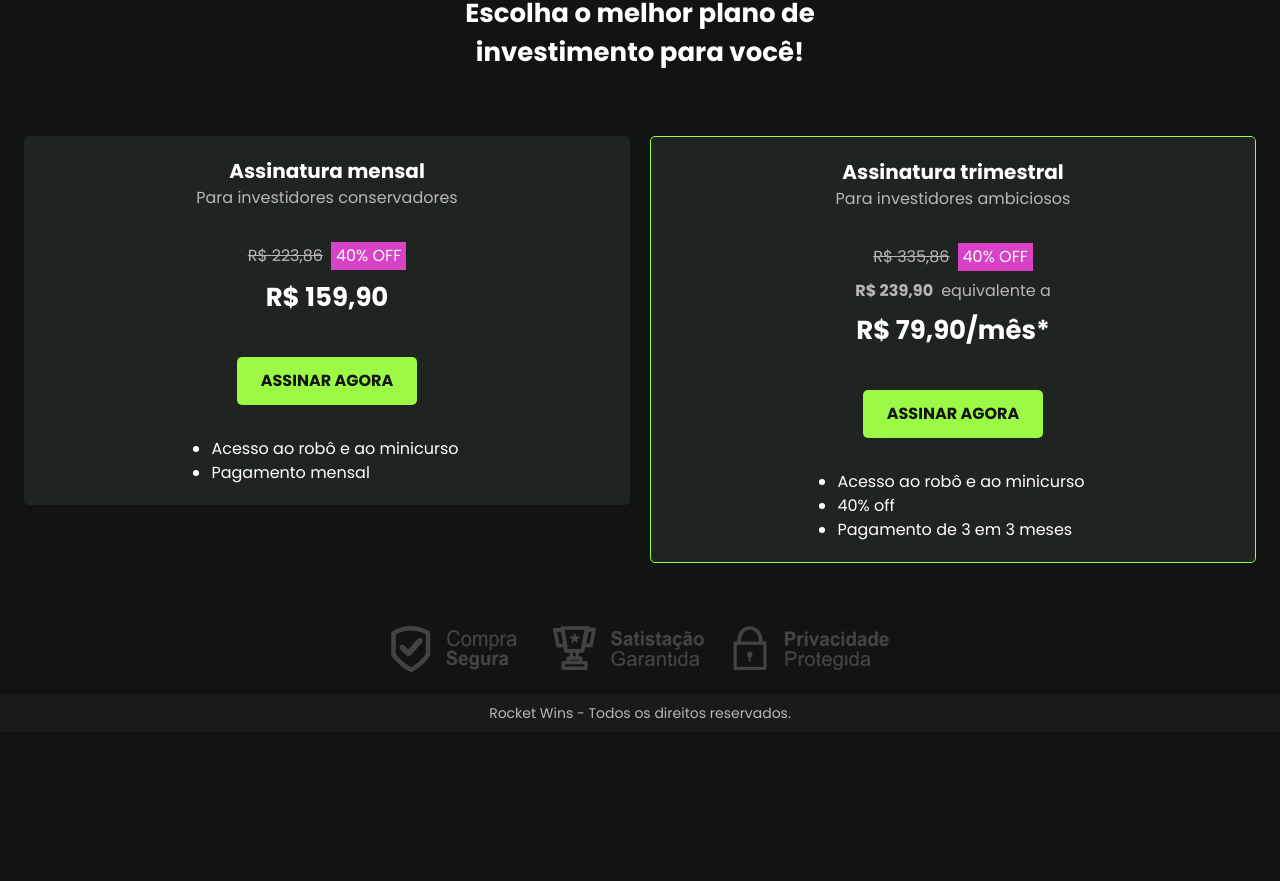
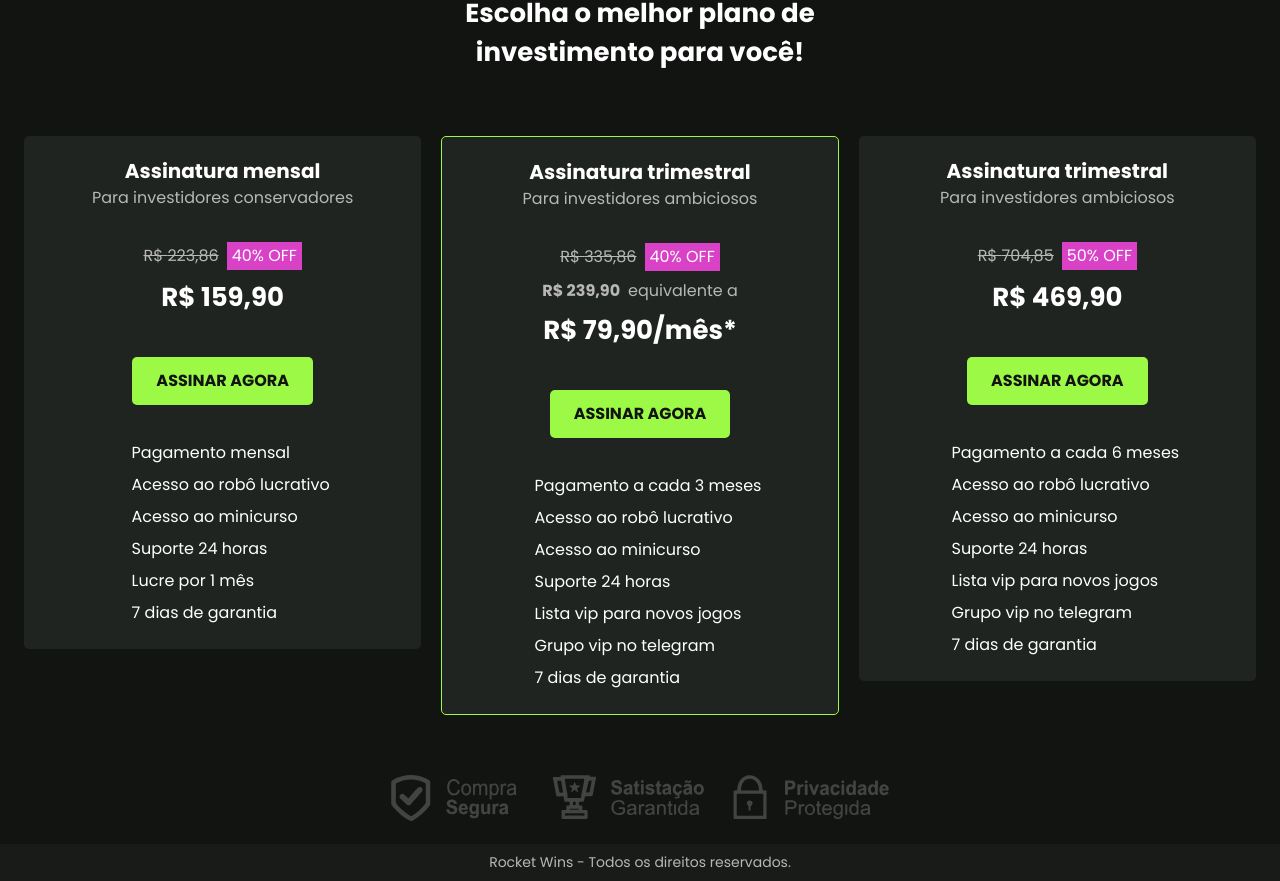
Before and after one commit to AdrianKnapp/boostt, a Next.js app: page / in a window 1280 px wide. Shown: the part 2868-3749 px from the top of the page. Before the commit the page ends 3600 px from the top, so only its background shows below. Built offline with nearby package versions, Linux system fonts and the light colour scheme.

Commit message:
Improved code

```diff
--- a/src/components/Seller/SellerCarousel/Item.tsx
+++ /dev/null
@@ -1,112 +0,0 @@
-import { Flex, ListItem, Text, UnorderedList } from '@chakra-ui/react';
-import { theme } from 'styles/theme';
-
-import Button from '../Button';
-
-type ItemProps = {
-  isPrincipal?: boolean;
-  title: string;
-  subtitle: string;
-  highPrice: string;
-  lowPrice: string;
-  discount: string;
-  description: string[];
-  monthlyPrice?: string;
-};
-
-const Item = ({
-  isPrincipal = false,
-  title,
-  subtitle,
-  discount,
-  highPrice,
-  lowPrice,
-  description,
-  monthlyPrice = '',
-}: ItemProps) => {
-  return (
-    <Flex
-      width="100%"
-      height="auto"
-      borderRadius={5}
-      bg="gray.700"
-      className="testee"
-      p={5}
-      direction="column"
-      gap={8}
-      borderWidth={isPrincipal ? 1 : 0}
-      borderColor={theme.colors.highlight}
-    >
-      <Flex direction="column" w="100%">
-        <Text
-          textAlign="center"
-          fontSize={theme.sizes.text.subtitle}
-          fontWeight="bold"
-        >
-          {title}
-        </Text>
-        <Text
-          textAlign="center"
-          fontSize={theme.sizes.text.description}
-          color={theme.colors.text.secondary}
-        >
-          {subtitle}
-        </Text>
-      </Flex>
-      <Flex direction="column" w="100%" gap={2}>
-        <Flex
-          w="100%"
-          justify="center"
-          align="center"
-          gap={2}
-          fontSize={theme.sizes.text.description}
-        >
-          <Text
-            textDecoration="line-through"
-            color={theme.colors.text.secondary}
-          >
-            R$ {highPrice}
-          </Text>
-          <Text bg={theme.colors.contrast} p="2px 5px">
-            {discount} OFF
-          </Text>
-        </Flex>
-        {isPrincipal ? (
-          <>
-            <Flex color={theme.colors.text.secondary} gap={2} justify="center">
-              <Text fontWeight="bold">R$ {lowPrice}</Text>
-              <Text>equivalente a</Text>
-            </Flex>
-            <Text
-              textAlign="center"
-              fontSize={theme.sizes.text.title}
-              fontWeight="bold"
-            >
-              R$ {monthlyPrice}
-            </Text>
-          </>
-        ) : (
-          <Text
-            textAlign="center"
-            fontSize={theme.sizes.text.title}
-            fontWeight="bold"
-          >
-            R$ {lowPrice}
-          </Text>
-        )}
-      </Flex>
-      <Flex justify="center">
-        <Button linkable />
-      </Flex>
-      <Flex justify="center">
-        <UnorderedList fontSize={theme.sizes.text.description}>
-          {description.map((item) => (
-            <ListItem key={item}>{item}</ListItem>
-          ))}
-        </UnorderedList>
-      </Flex>
-    </Flex>
-  );
-};
-
-export default Item;
--- /dev/null
+++ b/src/components/Seller/SellerCarousel/Item/Header.tsx
@@ -0,0 +1,32 @@
+import { Flex, Text } from '@chakra-ui/react';
+import { theme } from 'styles/theme';
+
+import { ItemProps } from '.';
+
+type HeaderProps = {
+  title: ItemProps['title'];
+  subtitle: ItemProps['subtitle'];
+};
+
+const Header = ({ title, subtitle }: HeaderProps) => {
+  return (
+    <Flex direction="column" w="100%">
+      <Text
+        textAlign="center"
+        fontSize={theme.sizes.text.subtitle}
+        fontWeight="bold"
+      >
+        {title}
+      </Text>
+      <Text
+        textAlign="center"
+        fontSize={theme.sizes.text.description}
+        color={theme.colors.text.secondary}
+      >
+        {subtitle}
+      </Text>
+    </Flex>
+  );
+};
+
+export default Header;
--- /dev/null
+++ b/src/components/Seller/SellerCarousel/Item/Pricing.tsx
@@ -0,0 +1,63 @@
+import { Flex, Text } from '@chakra-ui/react';
+import { theme } from 'styles/theme';
+
+import { ItemProps } from '.';
+
+type PricingProps = {
+  isPrincipal?: ItemProps['isPrincipal'];
+  highPrice: ItemProps['highPrice'];
+  discount: ItemProps['discount'];
+  price: ItemProps['price'];
+  monthlyPrice: ItemProps['monthlyPrice'];
+};
+
+const Pricing = ({
+  highPrice,
+  isPrincipal,
+  discount,
+  price,
+  monthlyPrice,
+}: PricingProps) => {
+  return (
+    <Flex direction="column" w="100%" gap={2}>
+      <Flex
+        w="100%"
+        justify="center"
+        align="center"
+        gap={2}
+        fontSize={theme.sizes.text.description}
+      >
+        <Text textDecoration="line-through" color={theme.colors.text.secondary}>
+          R$ {highPrice}
+        </Text>
+        <Text bg={theme.colors.contrast} p="2px 5px">
+          {discount} OFF
+        </Text>
+      </Flex>
+      {isPrincipal ? (
+        <>
+          <Flex color={theme.colors.text.secondary} gap={2} justify="center">
+            <Text fontWeight="bold">R$ {price}</Text>
+            <Text>equivalente a</Text>
+          </Flex>
+          <Text
+            textAlign="center"
+            fontSize={theme.sizes.text.title}
+            fontWeight="bold"
+          >
+            R$ {monthlyPrice}
+          </Text>
+        </>
+      ) : (
+        <Text
+          textAlign="center"
+          fontSize={theme.sizes.text.title}
+          fontWeight="bold"
+        >
+          R$ {price}
+        </Text>
+      )}
+    </Flex>
+  );
+};
+export default Pricing;
--- /dev/null
+++ b/src/components/Seller/SellerCarousel/Item/index.tsx
@@ -0,0 +1,69 @@
+import { Flex, ListItem, Text, UnorderedList } from '@chakra-ui/react';
+import Button from 'components/Seller/Button';
+import { theme } from 'styles/theme';
+
+import Header from './Header';
+import Pricing from './Pricing';
+
+export type ItemProps = {
+  isPrincipal?: boolean;
+  title: string;
+  subtitle: string;
+  highPrice: string;
+  price: string;
+  discount: string;
+  description: string[];
+  monthlyPrice?: string;
+};
+
+const Item = ({
+  isPrincipal = false,
+  title,
+  subtitle,
+  discount,
+  highPrice,
+  price,
+  monthlyPrice = '',
+  description,
+}: ItemProps) => {
+  return (
+    <Flex
+      width="100%"
+      height="auto"
+      borderRadius={5}
+      bg="gray.700"
+      className="testee"
+      p={5}
+      direction="column"
+      gap={8}
+      borderWidth={isPrincipal ? 1 : 0}
+      borderColor={theme.colors.highlight}
+    >
+      <Header title={title} subtitle={subtitle} />
+      <Pricing
+        discount={discount}
+        price={price}
+        highPrice={highPrice}
+        monthlyPrice={monthlyPrice}
+        isPrincipal={isPrincipal}
+      />
+      <Flex justify="center">
+        <Button linkable />
+      </Flex>
+      <Flex justify="center">
+        <UnorderedList
+          fontSize={theme.sizes.text.description}
+          listStyleType="none"
+        >
+          {description.map((item) => (
+            <ListItem key={item}>
+              <Text lineHeight={2}>{item}</Text>
+            </ListItem>
+          ))}
+        </UnorderedList>
+      </Flex>
+    </Flex>
+  );
+};
+
+export default Item;
--- a/src/components/Seller/SellerCarousel/index.tsx
+++ b/src/components/Seller/SellerCarousel/index.tsx
@@ -26,7 +26,7 @@ const SellerCarousel = () => {
         spaceBetween={20}
         breakpoints={{
           768: {
-            slidesPerView: 2,
+            slidesPerView: 3,
             spaceBetween: 20,
           },
         }}
@@ -38,8 +38,15 @@ const SellerCarousel = () => {
             subtitle="Para investidores conservadores"
             highPrice="223,86"
             discount="40%"
-            lowPrice="159,90"
-            description={['Acesso ao robô e ao minicurso', 'Pagamento mensal']}
+            price="159,90"
+            description={[
+              'Pagamento mensal',
+              'Acesso ao robô lucrativo',
+              'Acesso ao minicurso',
+              'Suporte 24 horas',
+              'Lucre por 1 mês',
+              '7 dias de garantia',
+            ]}
           />
         </SwiperSlide>
         <SwiperSlide>
@@ -48,14 +55,37 @@ const SellerCarousel = () => {
             subtitle="Para investidores ambiciosos"
             highPrice="335,86"
             discount="40%"
-            lowPrice="239,90"
+            price="239,90"
             description={[
-              'Acesso ao robô e ao minicurso',
-              '40% off',
-              'Pagamento de 3 em 3 meses',
+              'Pagamento a cada 3 meses',
+              'Acesso ao robô lucrativo',
+              'Acesso ao minicurso',
+              'Suporte 24 horas',
+              'Lista vip para novos jogos',
+              'Grupo vip no telegram',
+              '7 dias de garantia',
             ]}
             isPrincipal
             monthlyPrice="79,90/mês*"
+          />
+        </SwiperSlide>
+        <SwiperSlide>
+          <Item
+            title="Assinatura trimestral"
+            subtitle="Para investidores ambiciosos"
+            highPrice="704,85"
+            discount="50%"
+            price="469,90"
+            description={[
+              'Pagamento a cada 6 meses',
+              'Acesso ao robô lucrativo',
+              'Acesso ao minicurso',
+              'Suporte 24 horas',
+              'Lista vip para novos jogos',
+              'Grupo vip no telegram',
+              '7 dias de garantia',
+            ]}
+            monthlyPrice="78,0/mês*"
           />
         </SwiperSlide>
       </Swiper>
```
